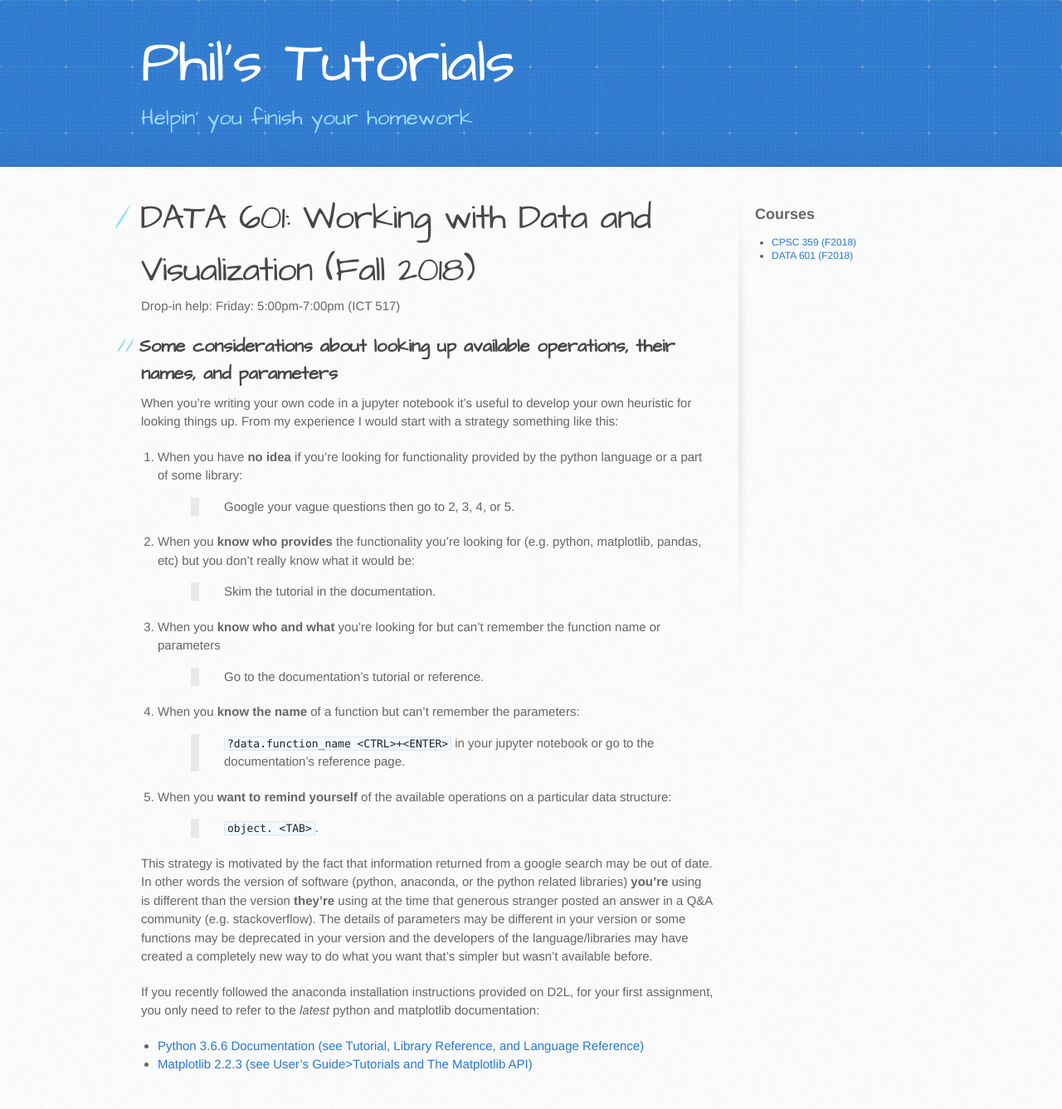
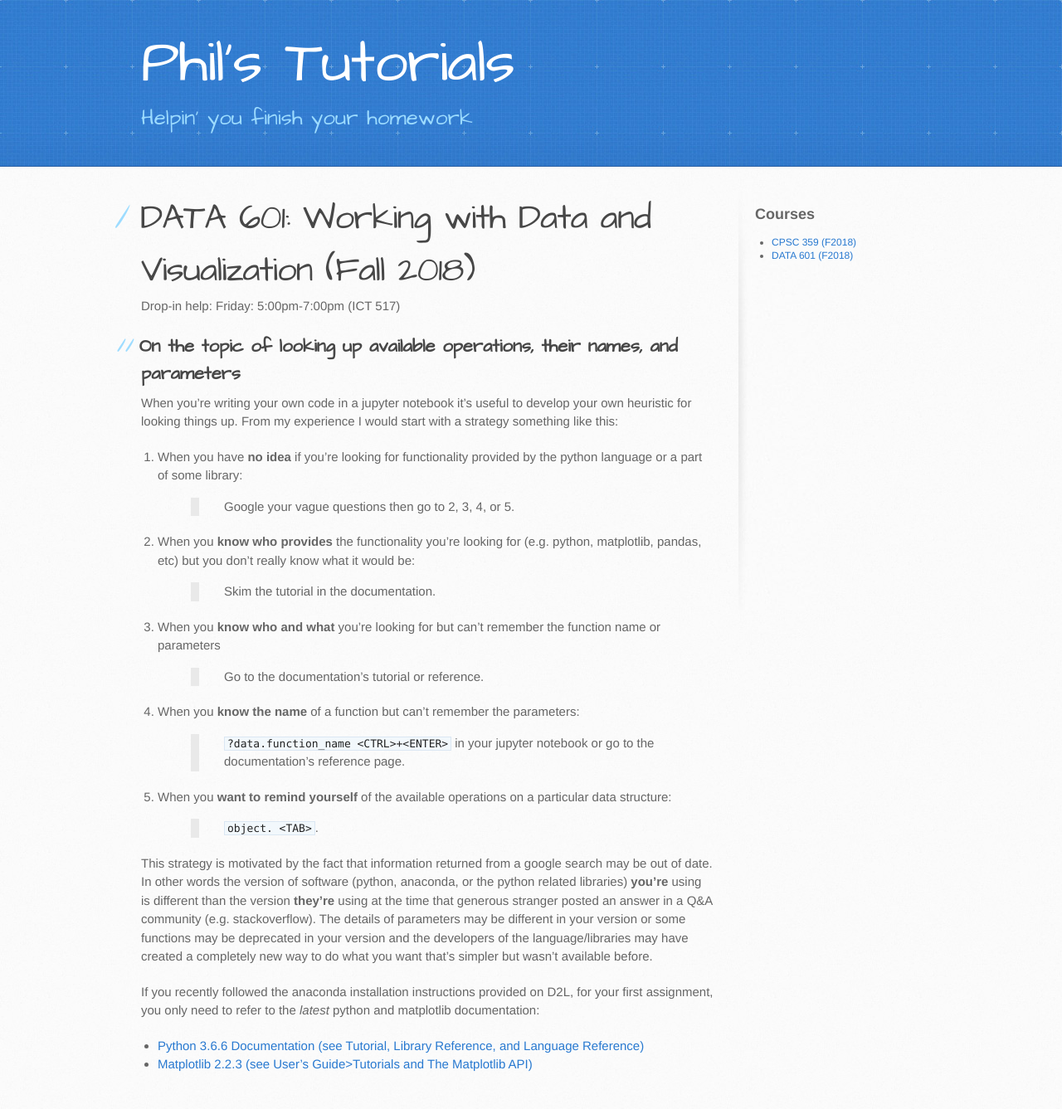
Before and after one commit to philstutorials/philstutorials.github.io, a Jekyll site: the page built from DATA601.md, in a window 1280 px wide. Shown: the whole page at 83% size. Built offline with Jekyll 4.4.1, drawn with Linux system fonts in a browser that asks for light colours; our own code applies the rules of GitHub Pages for plain Markdown files.

Commit message:
Update DATA601.md

```diff
--- a/DATA601.md
+++ b/DATA601.md
@@ -6,7 +6,7 @@ layout: default
 
 Drop-in help: Friday: 5:00pm-7:00pm (ICT 517)
 
-## Some considerations about looking up available operations, their names, and parameters
+## On the topic of looking up available operations, their names, and parameters
 
 When you're writing your own code in a jupyter notebook it's useful to develop your own heuristic for looking things up. From my experience I would start with a strategy something like this:
 
```
